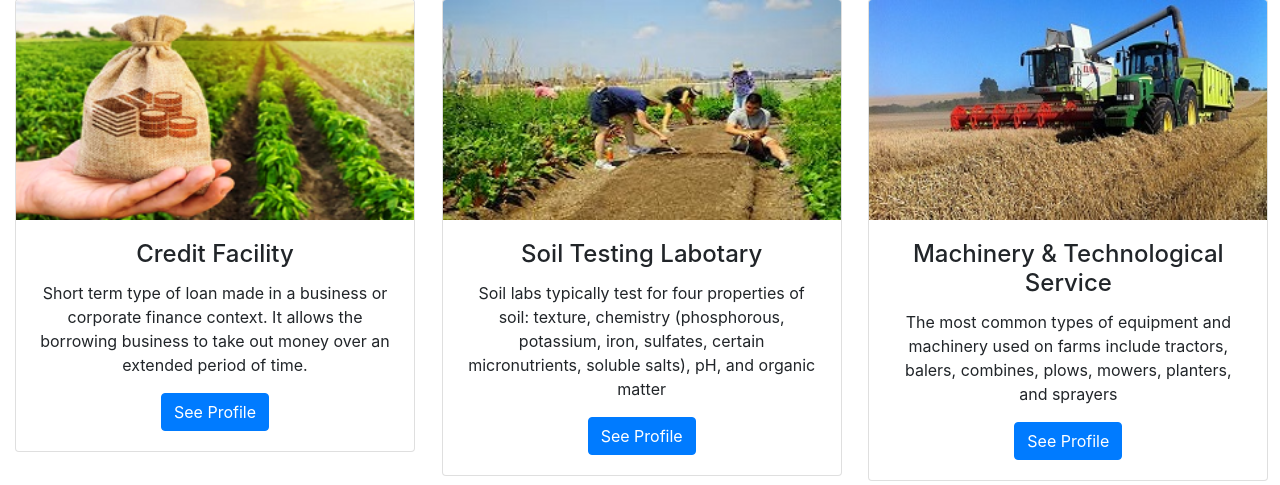
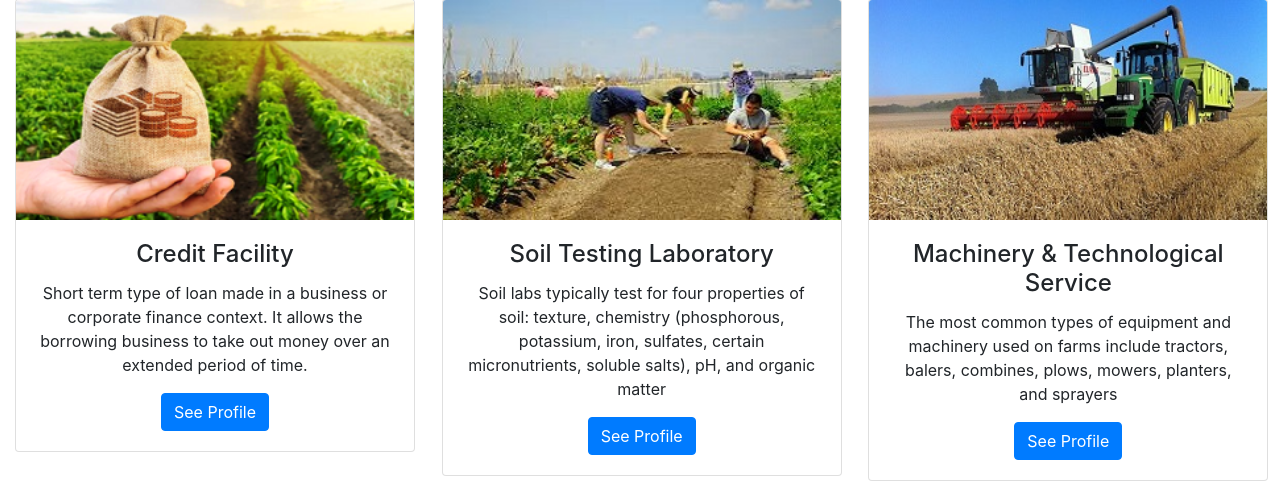
Before and after one commit to obaidmit/Agri_Project, a PHP site: page /services.php in a window 1280 px wide. Shown: the part 694-1179 px from the top of the page. Run offline with PHP 8.4, Linux system fonts and the light colour scheme; some libraries are stand-ins or nearby versions.

Commit message:
Update services.php

```diff
--- a/services.php
+++ b/services.php
@@ -79,7 +79,7 @@
             <div class="card" style="width:400px">
               <img class="card-img-top" src="services/soil testing.jpg" alt="Card image">
               <div class="card-body">
-                <h4 class="card-title">Soil Testing Labotary</h4>
+                <h4 class="card-title">Soil Testing Laboratory</h4>
                 <p class="card-text">Soil labs typically test for four properties of soil: texture, chemistry (phosphorous, potassium, iron, sulfates, certain micronutrients, soluble salts), pH, and organic matter</p>
                 <a href="#contactus" class="btn btn-primary stretched-link">See Profile</a>
               </div>
```
